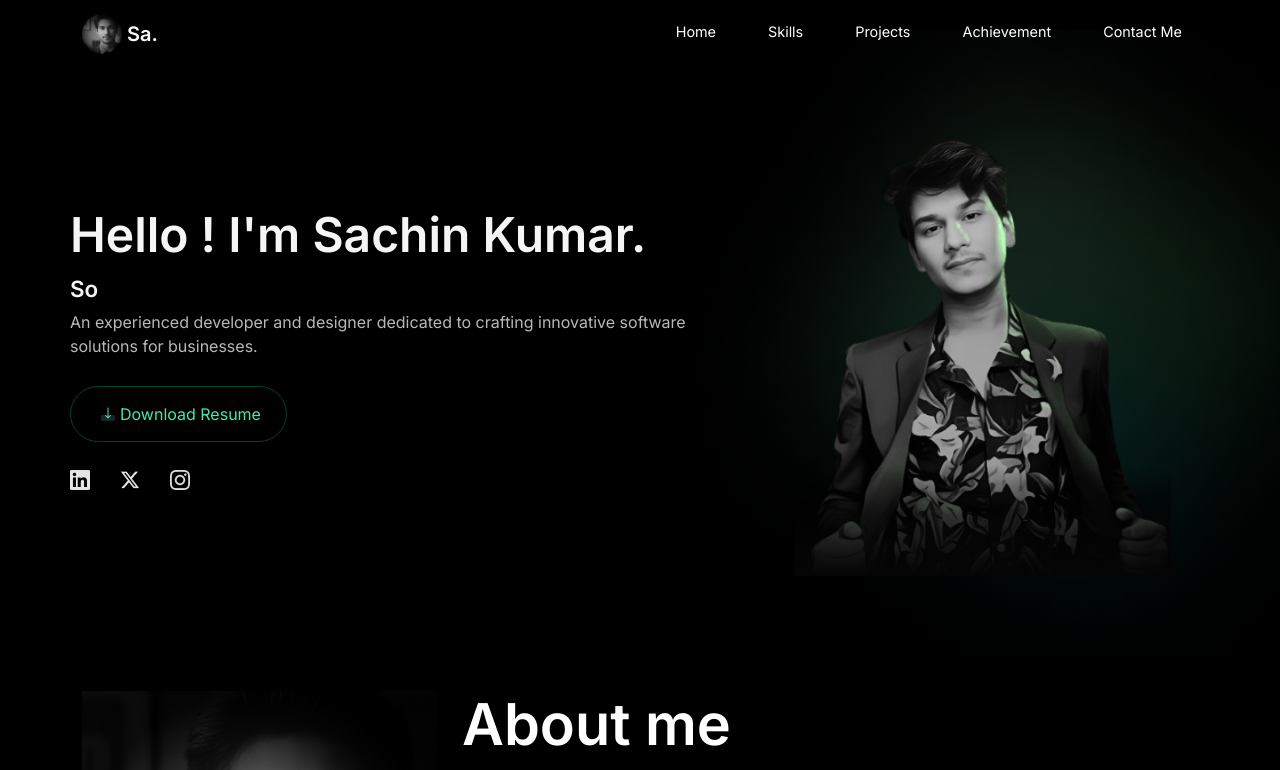
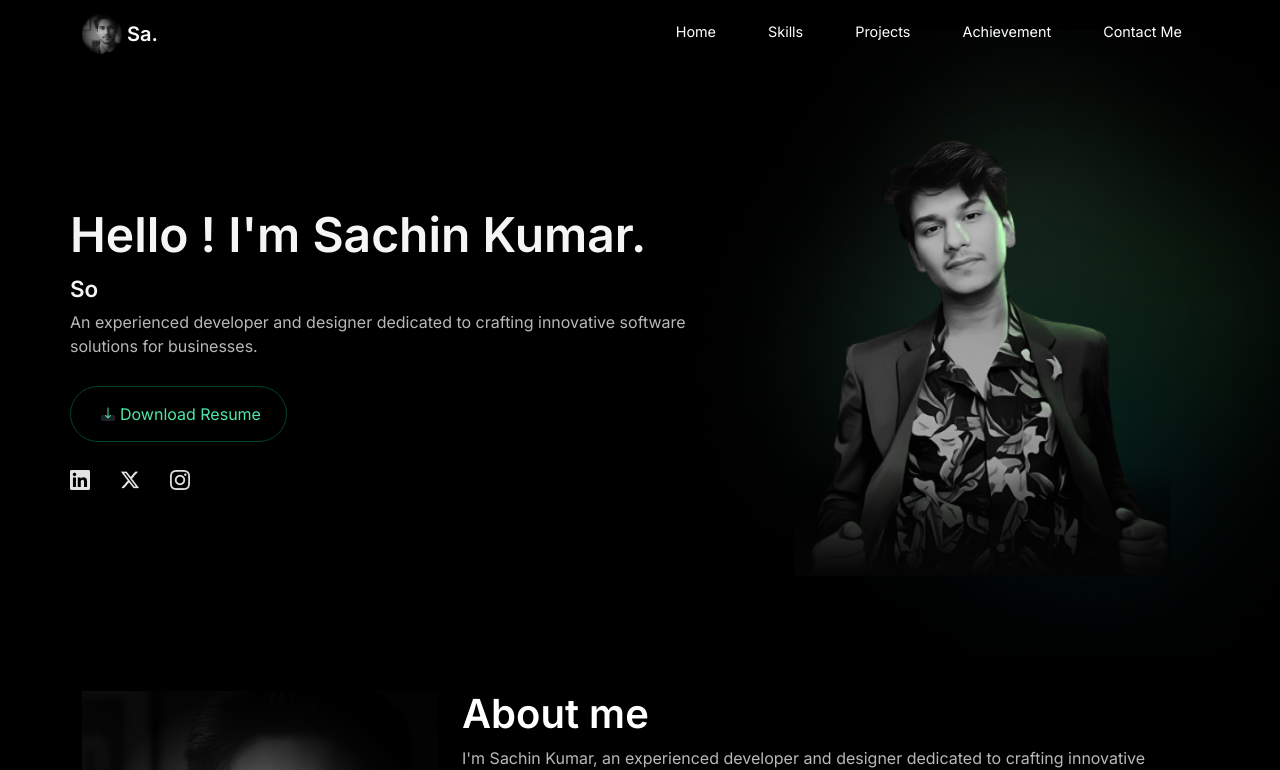
Before and after one commit to sachinaryan912/modern_portfolio_v1.0, a React (Create React App) app: page / in a window 1280 px wide. Shown: the top 770 px of the page. Built offline with nearby package versions, Linux system fonts and the light colour scheme.

Commit message:
update about

```diff
--- a/src/components/Home/About.jsx
+++ b/src/components/Home/About.jsx
@@ -26,7 +26,7 @@ const About = () => {
                 </Tilt>
               </Col>
               <Col md={8} className="home-about-description">
-                <h1 style={{ fontSize: "3.6em", fontWeight: "600" }}>
+                <h1 style={{ fontSize: "2.5em", fontWeight: "600" }}>
                   About me
                 </h1>
 
```
